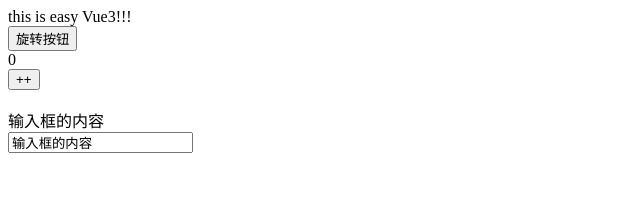
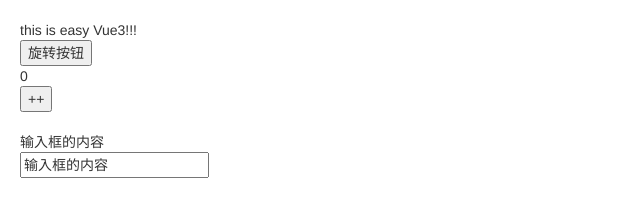
Before and after one commit to bigfairy-Jing/EVue3, a plain HTML site: page index.html in a window 1280 px wide. Shown: the whole page, without its empty margins (0-640 px from the left). Drawn offline with nearby package versions, Linux system fonts and the light colour scheme.

Commit message:
Feat:优化代码

```diff
--- a/App.js
+++ b/App.js
@@ -1,6 +1,6 @@
 import { reactive } from './src/reactivity/index.js';
 
-// 虚拟
+// 虚拟DOM
 const h = (tag, props, children = []) => {
   return {
     tag,
--- a/index.html
+++ b/index.html
@@ -6,6 +6,12 @@
   <meta http-equiv="X-UA-Compatible" content="IE=edge">
   <meta name="viewport" content="width=device-width, initial-scale=1.0">
   <title>Document</title>
+  <link href="https://maxcdn.bootstrapcdn.com/bootstrap/3.3.7/css/bootstrap.min.css" rel="stylesheet">
+  <style>
+    body{
+      padding: 20px;
+    }
+  </style>
 </head>
 
 <body>
--- a/src/render/index.js
+++ b/src/render/index.js
@@ -49,7 +49,7 @@
   if (typeof newChildren === 'string') {
     if (typeof oldChildren === 'string') {
       // ①新的和旧的都为string
-      if(newChildren !== oldChildren) el.innerText = newChildren;
+      if (newChildren !== oldChildren) el.innerText = newChildren;
     }
   } else if (Array.isArray(newChildren)) {
     if (typeof oldChildren === 'string') {
```
Also changed, not shown: src/Evue.js (+5 -5 lines), photo/Vue2模拟流程.png (added), photo/Vue3工作流程.png (added), 2 other files.
